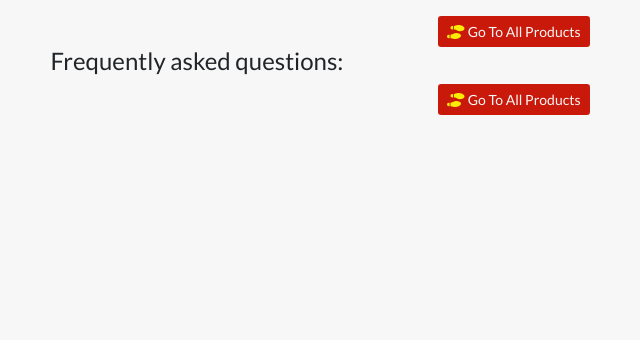
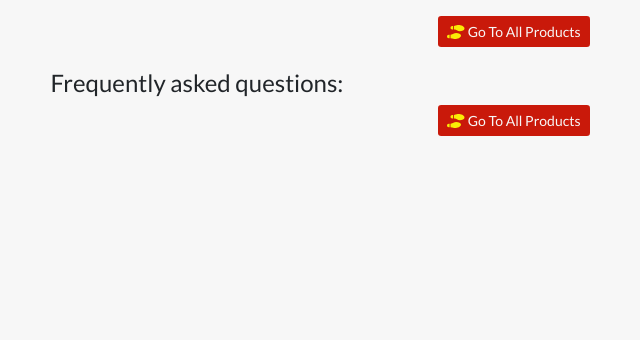
Before and after one commit to arjanvdmeij/msp4-bricksticker, a Django app: template infopages/templates/about.html in a window 1280 px wide. Shown: the part 130-470 px from the top of the page, without its empty margins (126-766 px from the left). Run offline with Django 3.2, Linux system fonts and the light colour scheme; the template is opened without the code that fills it, so the values that code supplies are empty; some libraries are stand-ins or nearby versions.

Commit message:
Added small divider between top button and content

```diff
--- a/infopages/templates/about.html
+++ b/infopages/templates/about.html
@@ -7,6 +7,7 @@
             </a>
         </div>
     </div>
+    <div class="col-12">&nbsp;</div>
     <div class="col-11 m-auto">
         <h4>Frequently asked questions:</h4>
         {% for topic in faq %}
--- a/infopages/templates/privacy.html
+++ b/infopages/templates/privacy.html
@@ -9,6 +9,7 @@
             </a>
         </div>
     </div>
+    <div class="col-12">&nbsp;</div>
     <div class="col-11 m-auto">
         <h4>Bricksticker Privacy Policy:</h4>
         <h5>Version 0.2 / Effective date 23 May 2018 (GDPR)</h5>
--- a/infopages/templates/returns.html
+++ b/infopages/templates/returns.html
@@ -9,6 +9,7 @@
             </a>
         </div>
     </div>
+    <div class="col-12">&nbsp;</div>
     <div class="col-11 m-auto">
         <h4>To Return an Order:</h4>
         <p>You have the right to cancel your order up to 14 days after receipt without giving any reason.
--- a/infopages/templates/terms_and_conditions.html
+++ b/infopages/templates/terms_and_conditions.html
@@ -9,6 +9,7 @@
             </a>
         </div>
     </div>
+    <div class="col-12">&nbsp;</div>
     <div class="col-11 m-auto">
         <h4>Terms and Conditions (version January 2018) <a href="{% static 'files/T_C_Brickstickershop.pdf' %}" target="_blank"><i class="bss-red-text far fa-file-pdf"></i></a></h4>
         <p><b>Index:</b><br>
```
